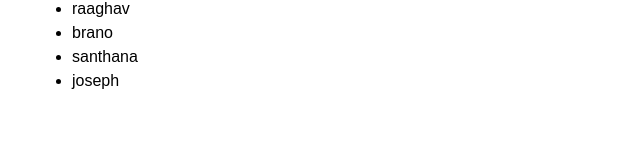
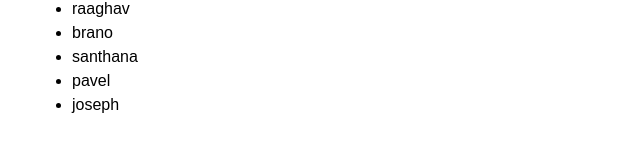
Before and after one commit to imperialwicket/spinnaker-jib, a plain HTML site: page src/index.html in a window 1280 px wide. Shown: the part 1043-1194 px from the top of the page, 128-768 px from the left. Drawn offline with Linux system fonts and the light colour scheme.

Commit message:
Add pavel (#32)

```diff
--- a/src/index.html
+++ b/src/index.html
@@ -42,6 +42,7 @@
             <li>raaghav</li>
             <li>brano</li>
             <li>santhana</li>
+            <li>pavel</li>
             <li>joseph</li>
           </ul>
         </p>
```
